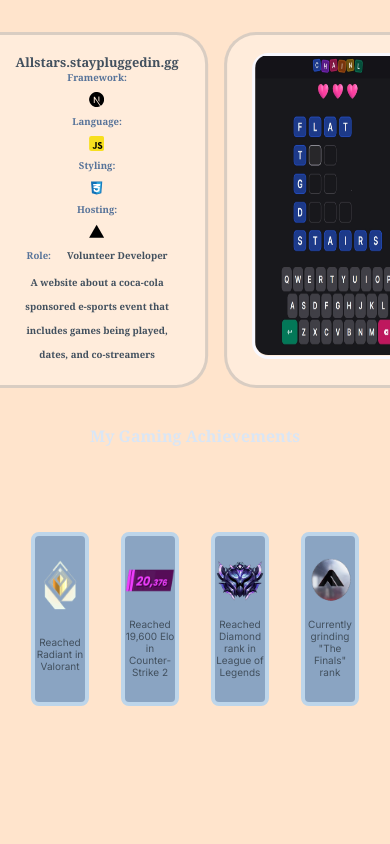
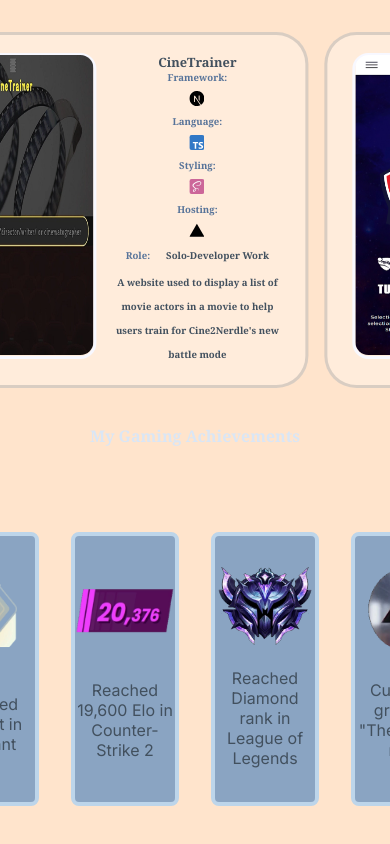
Before and after one commit to NickHChan/PortfolioPage, a Next.js app: page / in a window 390 px wide. Shown: the part 1411-2255 px from the top of the page. Built offline with nearby package versions, Linux system fonts and the light colour scheme.

Commit message:
increased projectbody width to be inline with the new left % changes, changed gaming achievement size to fit better at low screen size

```diff
--- a/src/app/components/projects/project.module.css
+++ b/src/app/components/projects/project.module.css
@@ -41,7 +41,7 @@
     .stickyBody{
         flex-direction: column;
         height: 800px;
-        width: 2500px;
+        width: 5000px;
     }
     .projectInfoContainer{
         gap: 1rem;
--- a/src/app/components/reuse/Article.module.css
+++ b/src/app/components/reuse/Article.module.css
@@ -53,16 +53,9 @@
         width: 350px;
         flex-direction: column;
     }
-    .rank{
-        height: 150px;
-        width: 50px;
-        font-size: 10px;
-        justify-content: space-around;
-        gap:0;
-    }
     .image{
-        height: 50px;
-        width: 50px;
+        height: 100px;
+        width: 100px;
     }
 }
 
```
